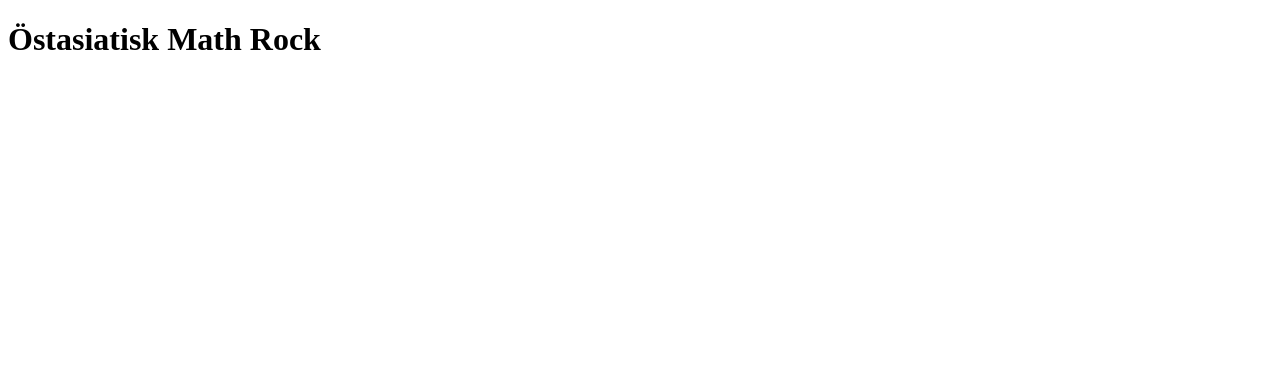
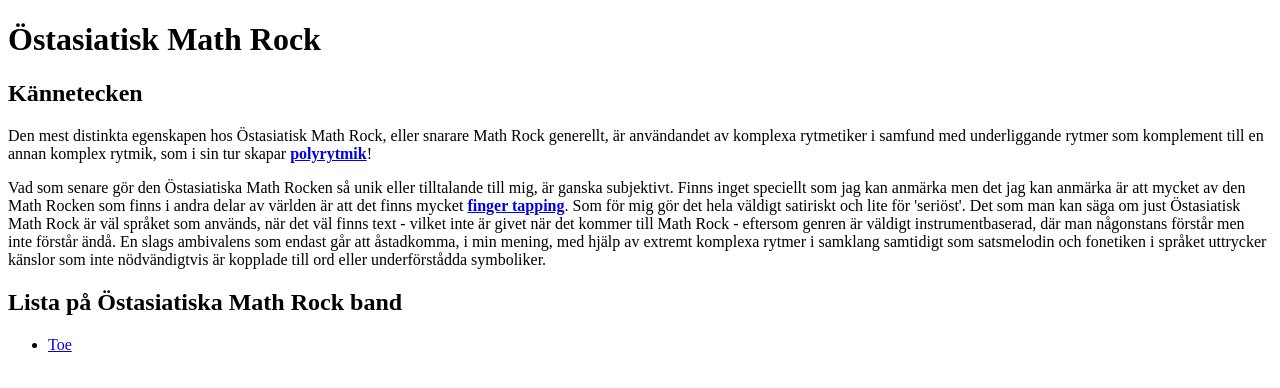
Before and after one commit to DaimonQQ/-stasiatisk-Math-Rock, a plain HTML site: page index.html in a window 1280 px wide. Drawn offline with Linux system fonts and the light colour scheme.

Commit message:
added info, a list and a link

```diff
--- a/index.html
+++ b/index.html
@@ -6,5 +6,12 @@
 </head>
 <body>
     <h1>Östasiatisk Math Rock</h1>
+        <h2>Kännetecken</h2>
+            <p>Den mest distinkta egenskapen hos Östasiatisk Math Rock, eller snarare Math Rock generellt, är användandet av komplexa rytmetiker i samfund med underliggande rytmer som komplement till en annan komplex rytmik, som i sin tur skapar <a href="https://sv.wikipedia.org/wiki/Polyrytmik"><b>polyrytmik</b></a>!</p>
+            <p>Vad som senare gör den Östasiatiska Math Rocken så unik eller tilltalande till mig, är ganska subjektivt. Finns inget speciellt som jag kan anmärka men det jag kan anmärka är att mycket av den Math Rocken som finns i andra delar av världen är att det finns mycket <a href="https://sv.wikipedia.org/wiki/Finger_tapping"><b>finger tapping</b></a>. Som för mig gör det hela väldigt satiriskt och lite för 'seriöst'. Det som man kan säga om just Östasiatisk Math Rock är väl språket som används, när det väl finns text - vilket inte är givet när det kommer till Math Rock - eftersom genren är väldigt instrumentbaserad, där man någonstans förstår men inte förstår ändå. En slags ambivalens som endast går att åstadkomma, i min mening, med hjälp av extremt komplexa rytmer i samklang samtidigt som satsmelodin och fonetiken i språket uttrycker känslor som inte nödvändigtvis är kopplade till ord eller underförstådda symboliker.</p>
+        <h2>Lista på Östasiatiska Math Rock band</h2>
+            <ul>
+                <li><a href="toe.html" target="_blank">Toe</a></li>
+            </ul>
 </body>
 </html>
```
Also changed, not shown: toe.html (added, +13 -0 lines).
